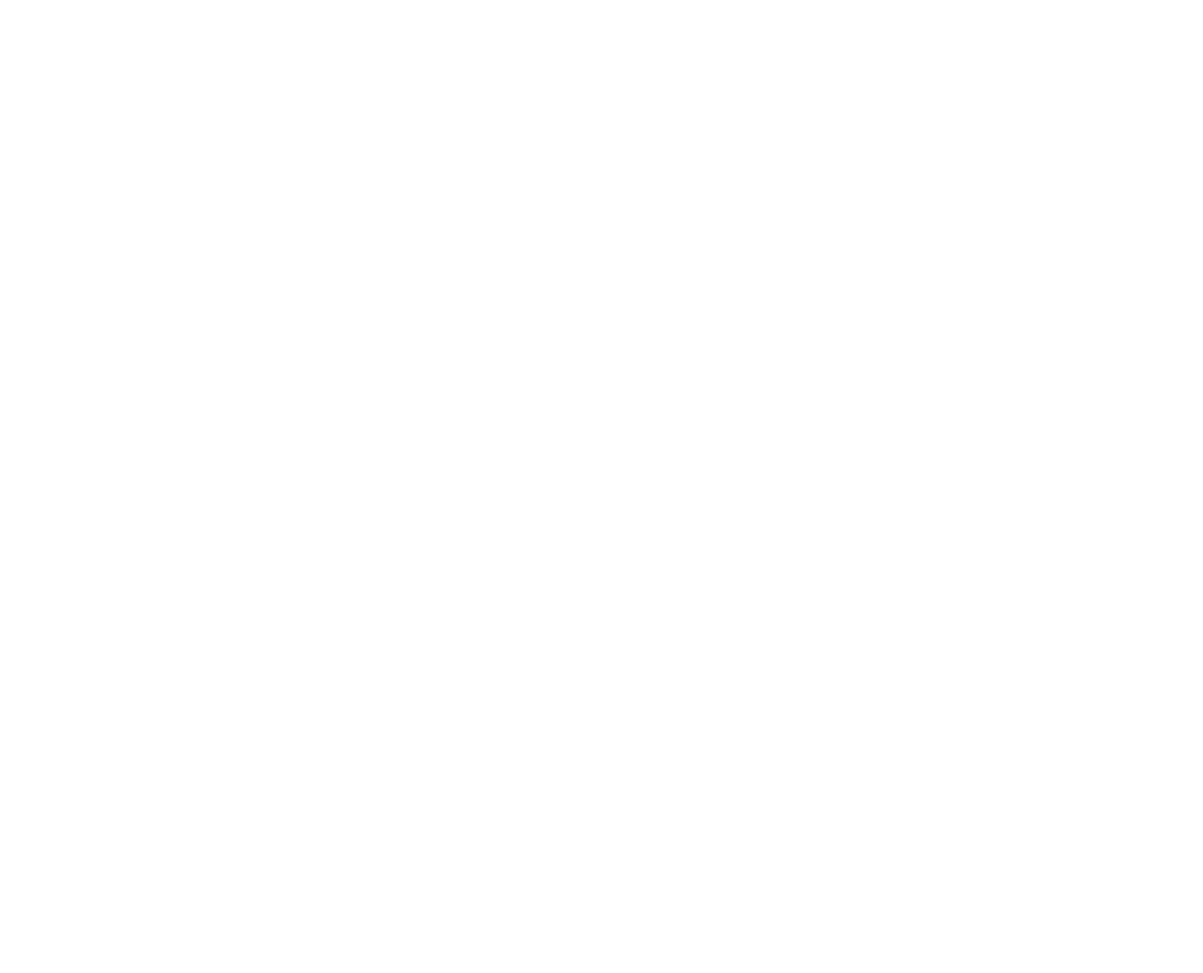
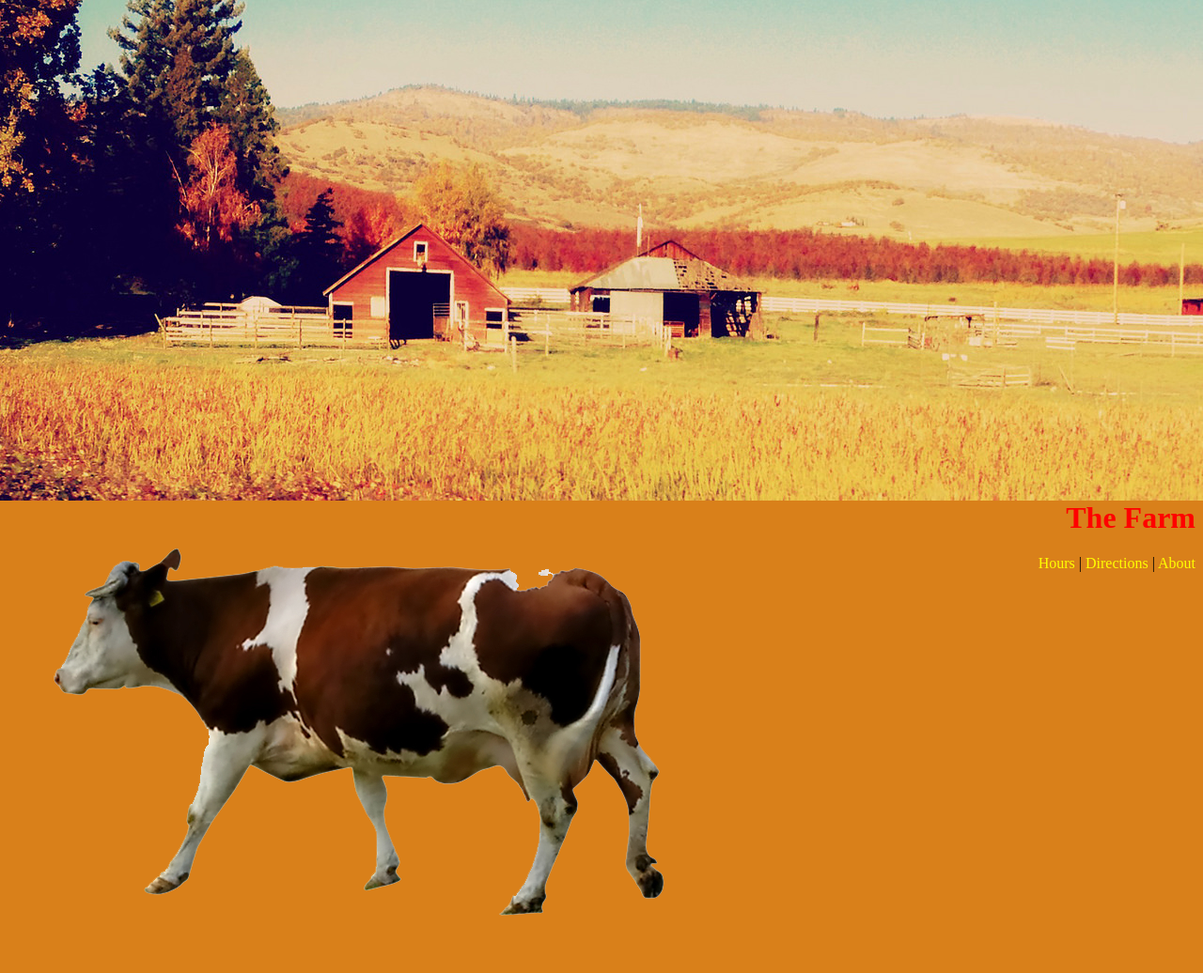
Before and after one commit to SarkNik/cs318, a plain HTML site: page lab07/farm.html in a window 1280 px wide. Shown: the whole page at 94% size. Before the commit the page ends 800 px from the top, so only its background shows below. Drawn offline with Linux system fonts and the light colour scheme.

Commit message:
lab07 update

```diff
--- a/lab07/farm.css
+++ b/lab07/farm.css
@@ -0,0 +1,23 @@
+body {
+    background-image: url(farm.jpg);
+    background-repeat: no-repeat;
+       background-color: #D9801A;
+}
+
+#text h1 {
+    color: red;
+}
+
+#text a {
+    color: yellow;
+}
+
+#text {
+    background-image: url(cow1.png);
+    background-repeat: no-repeat;
+    margin-top: 533px;
+    text-align: right;
+    height: 500px;
+    width: auto;
+    background-color: #D9801A;
+}
--- a/lab07/farm.html
+++ b/lab07/farm.html
@@ -0,0 +1,12 @@
+<!DOCTYPE HTML>
+<html>
+<head>
+<link rel="stylesheet" href="farm.css">
+</head>
+<body>
+<div id="text">
+<h1>The Farm</h1>
+<a>Hours</a> | <a>Directions</a> | <a>About</a>
+</div>
+</body>
+</html>
--- a/lab07/moon.css
+++ b/lab07/moon.css
@@ -4,6 +4,10 @@ body {
     margin-left: auto;
     margin-right: auto;
     text-align: center;
-font-size: 28px;
+    font-size: 28px;
     color: yellow;
 }
+
+ul {
+    list-style-image: url(moon.png);
+}
--- a/lab07/spiro.css
+++ b/lab07/spiro.css
@@ -0,0 +1,3 @@
+body {
+    background-image: url(spiro.jpg);
+}
```
Also changed, not shown: lab07/moon.html (+19 -0 lines), lab07/spiro.html (+12 -0 lines).
